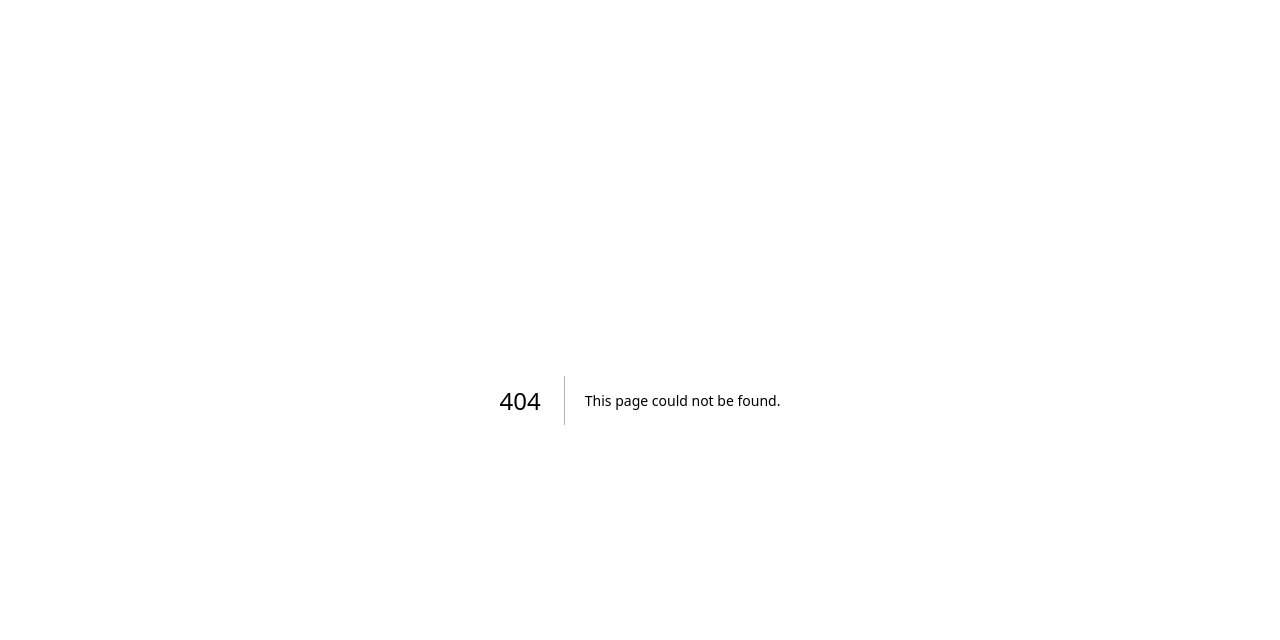
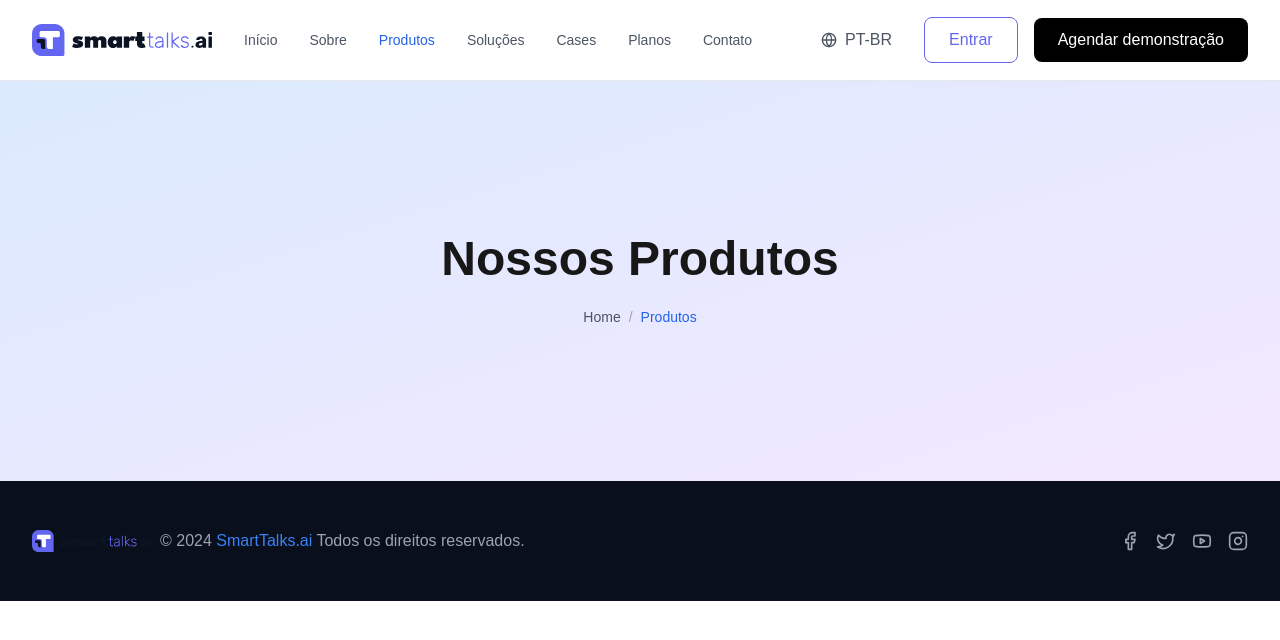
Before and after one commit to Protospi/smart-talks-website-app, a Next.js app: page /produtos in a window 1280 px wide. Before the commit this address had no page. Shown: the top 640 px of the page. Built offline with nearby package versions, Linux system fonts and the light colour scheme.

Commit message:
feat: products page

```diff
--- /dev/null
+++ b/src/app/produtos/page.tsx
@@ -0,0 +1,15 @@
+import { SiteHeader } from "@/components/site-header"
+import { ProductsHeroSection } from "@/components/products/hero-section"
+import { SpecialFooter } from "@/components/special-footer"
+import { ScrollProgress } from "@/components/scroll-progress"
+
+export default function ProductsPage() {
+  return (
+    <div className="min-h-screen bg-white">
+      <SiteHeader />
+      <ProductsHeroSection />
+      <SpecialFooter />
+      <ScrollProgress />
+    </div>
+  )
+}
--- /dev/null
+++ b/src/components/products/hero-section.tsx
@@ -0,0 +1,20 @@
+import Link from "next/link"
+
+export function ProductsHeroSection() {
+  return (
+    <section className="relative">
+      <div className="w-full h-[400px] bg-gradient-to-br from-blue-100 to-purple-100">
+        <div className="container h-full flex flex-col justify-center items-center text-center">
+          <h1 className="text-5xl font-bold mb-6">Nossos Produtos</h1>
+          <div className="flex items-center gap-2 text-sm">
+            <Link href="/" className="text-gray-600 hover:text-gray-900">
+              Home
+            </Link>
+            <span className="text-gray-400">/</span>
+            <span className="text-blue-600">Produtos</span>
+          </div>
+        </div>
+      </div>
+    </section>
+  )
+}
```
